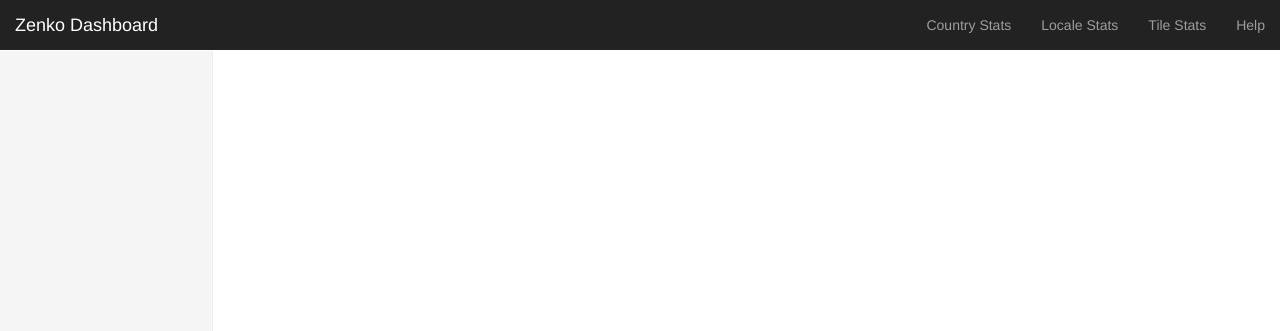
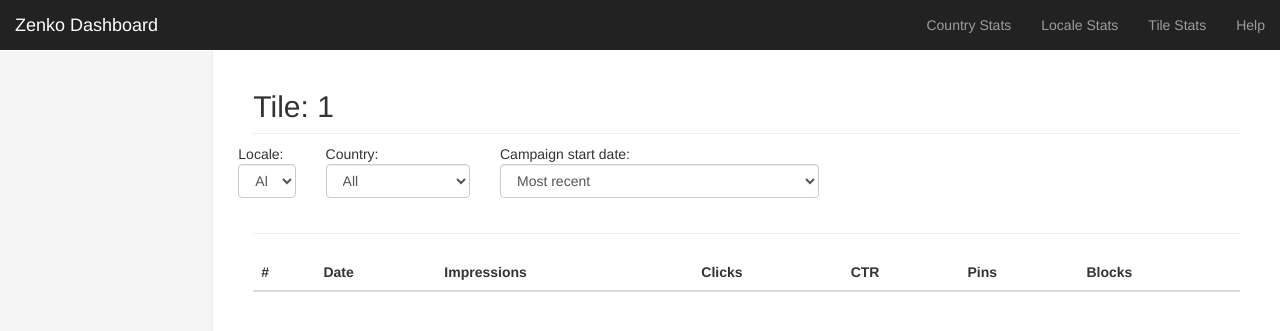
Before and after one commit to matthewruttley/zenko, a Flask app: page /tile/1 in a window 1280 px wide. Shown: the top 331 px of the page. Run offline with Flask 2, Linux system fonts and the light colour scheme; a database or web service that is not in the repository returns one stand-in record (values such as "Sample title"); lists and menus that the app fills with data are empty; some libraries are stand-ins or nearby versions.

Commit message:
Updated conditional

```diff
--- a/templates/index.html
+++ b/templates/index.html
@@ -42,7 +42,7 @@
             <li><a href="/locales">Country Stats</a></li>
             <li><a href="/locales">Locale Stats</a></li>
             <li><a href="/locales">Tile Stats</a></li>
-            <li><a href="javascript:alert('Mo\'zilla Mo\'data?\nEmail matt: mruttley@mozilla.com')">Help</a></li>
+            <li><a href="javascript:alert('Mo\'zilla Mo\'data Mo'problems?\nEmail matt: mruttley@mozilla.com')">Help</a></li>
           </ul>
         </div>
       </div>
@@ -54,14 +54,14 @@
           <ul class="nav nav-sidebar">
             <!-- A list of all clients -->
             {% for client in clients %}
-            <li><a href="/tile/title/{{ client }}">{{ client }}</a></li>
+            <li><a href="/tile/{{ client }}">{{ client }}</a></li>
             {% endfor %}
           </ul>
         </div>
 
-        {% if title %}
+        {% if selection %}
         <div class="col-sm-9 col-sm-offset-3 col-md-10 col-md-offset-2 main">
-          <h2 class="sub-header">Tile: {{title}}</h2>
+          <h2 class="sub-header">Tile: {{client}}</h2>
             <div class="row">
               <form role="form">
                 <div class="row">
@@ -70,7 +70,7 @@
                       Locale:
                       <select class="form-control">
                           <option value="all">All</option>
-                        {% for locale in locales %}
+                        {% for locale in attributes.locales %}
                           <option value="{{locale}}">{{locale}}</option>
                         {% endfor %}
                       </select>
@@ -81,13 +81,13 @@
                       Country:
                       <select class="form-control">
                         <option value="all">All</option>
-                      {% for country in countries %}
+                      {% for country in attributes.countries %}
                         <option value="{{country}}">{{country}}</option>
                       {% endfor %}
                       </select>
                     </div>
                   </div>
-                  <div class="col-md-4 col-sm-4">
+                  <div class="col-md-4 col-sm-4" id='start_date'>
                     <div class="form-group">
                       Campaign start date:
                       <select class="form-control">
```
